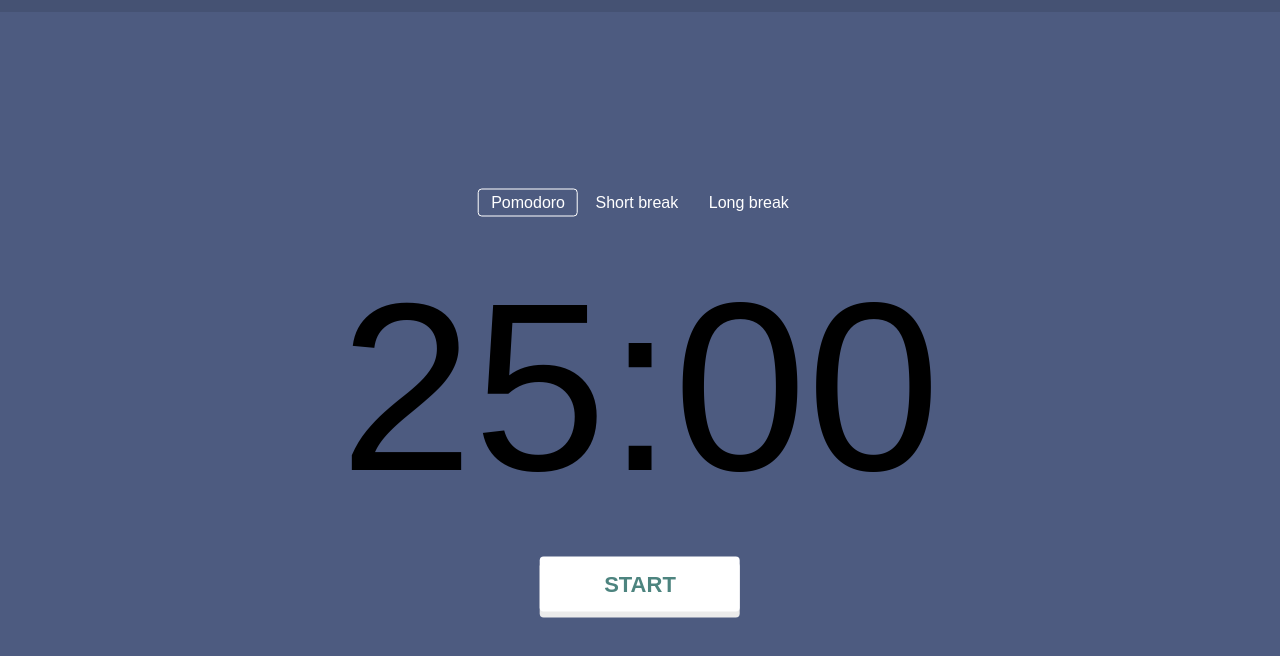
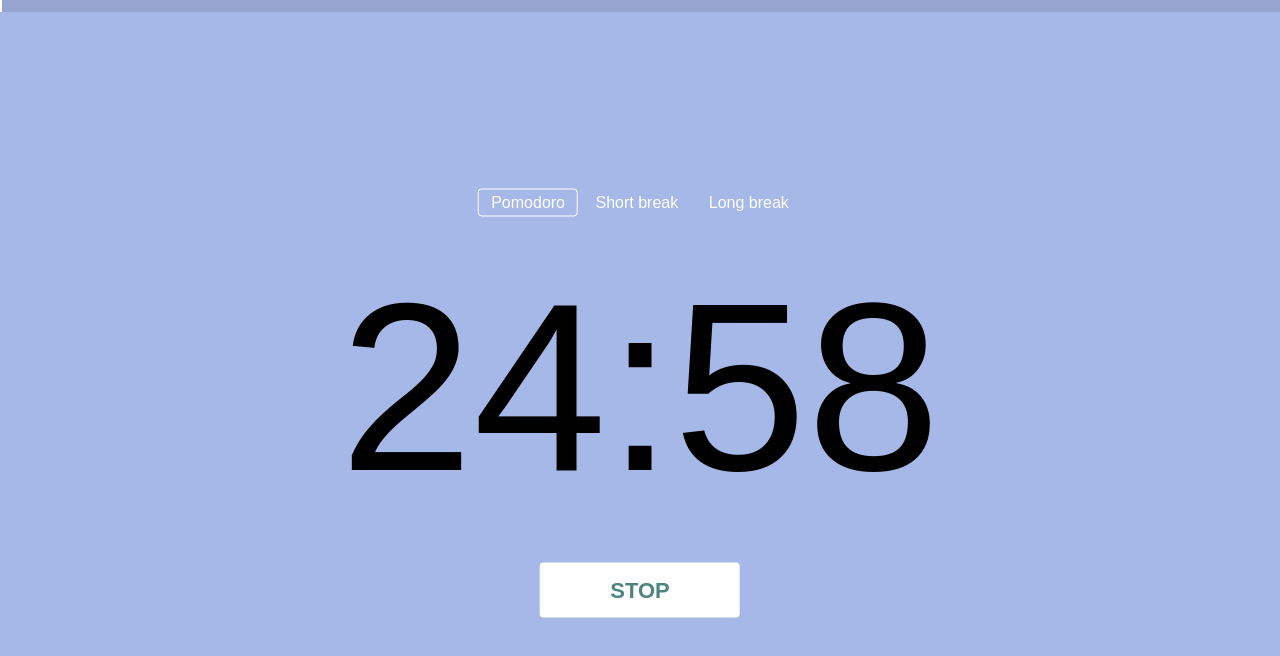
Before and after one commit to harsita-keerthi/pomodoro-timer, a website: page index.html in a window 1280 px wide. Both pictures are taken after a click on the button "START". Drawn offline with Linux system fonts and the light colour scheme.

Commit message:
Complete project

```diff
--- a/main.js
+++ b/main.js
@@ -0,0 +1,156 @@
+const timer = {
+    pomodoro: 25,
+    shortBreak: 5,
+    longBreak: 15,
+    longBreakInterval: 4,
+    sessions: 0,
+  };
+
+  let interval;
+
+  const buttonSound = new Audio('button-sound.mp3');
+  const mainButton = document.getElementById('js-btn');
+  mainButton.addEventListener('click', () => {
+    buttonSound.play();
+    const { action } = mainButton.dataset;
+    if (action === 'start') {
+      startTimer();
+    } else {
+      stopTimer();
+    }
+  });
+
+  const modeButtons = document.querySelector('#js-mode-buttons');
+  modeButtons.addEventListener('click', handleMode);
+
+  function getRemainingTime(endTime) {
+    const currentTime = Date.parse(new Date());
+    const difference = endTime - currentTime;
+
+    const total = Number.parseInt(difference / 1000, 10);
+    const minutes = Number.parseInt((total / 60) % 60, 10);
+    const seconds = Number.parseInt(total % 60, 10);
+
+    return {
+      total,
+      minutes,
+      seconds,
+    };
+  }
+
+  function startTimer() {
+    let { total } = timer.remainingTime;
+    const endTime = Date.parse(new Date()) + total * 1000;
+
+    if (timer.mode === 'pomodoro') timer.sessions++;
+
+    mainButton.dataset.action = 'stop';
+    mainButton.textContent = 'stop';
+    mainButton.classList.add('active');
+
+    interval = setInterval(function() {
+      timer.remainingTime = getRemainingTime(endTime);
+      updateClock();
+
+      total = timer.remainingTime.total;
+      if (total <= 0) {
+        clearInterval(interval);
+
+        switch (timer.mode) {
+          case 'pomodoro':
+            if (timer.sessions % timer.longBreakInterval === 0) {
+              switchMode('longBreak');
+            } else {
+              switchMode('shortBreak');
+            }
+            break;
+          default:
+            switchMode('pomodoro');
+        }
+
+        if (Notification.permission === 'granted') {
+          const text =
+            timer.mode === 'pomodoro' ? 'Get back to work!' : 'Take a break!';
+          new Notification(text);
+        }
+
+        document.querySelector(`[data-sound="${timer.mode}"]`).play();
+
+        startTimer();
+      }
+    }, 1000);
+  }
+
+  function stopTimer() {
+    clearInterval(interval);
+
+    mainButton.dataset.action = 'start';
+    mainButton.textContent = 'start';
+    mainButton.classList.remove('active');
+  }
+
+  function updateClock() {
+    const { remainingTime } = timer;
+    const minutes = `${remainingTime.minutes}`.padStart(2, '0');
+    const seconds = `${remainingTime.seconds}`.padStart(2, '0');
+
+    const min = document.getElementById('js-minutes');
+    const sec = document.getElementById('js-seconds');
+    min.textContent = minutes;
+    sec.textContent = seconds;
+
+    const text =
+      timer.mode === 'pomodoro' ? 'Get back to work!' : 'Take a break!';
+    document.title = `${minutes}:${seconds} — ${text}`;
+
+    const progress = document.getElementById('js-progress');
+    progress.value = timer[timer.mode] * 60 - timer.remainingTime.total;
+  }
+
+  function switchMode(mode) {
+    timer.mode = mode;
+    timer.remainingTime = {
+      total: timer[mode] * 60,
+      minutes: timer[mode],
+      seconds: 0,
+    };
+
+    document
+      .querySelectorAll('button[data-mode]')
+      .forEach(e => e.classList.remove('active'));
+    document.querySelector(`[data-mode="${mode}"]`).classList.add('active');
+    document.body.style.backgroundColor = `var(--${mode})`;
+    document
+      .getElementById('js-progress')
+      .setAttribute('max', timer.remainingTime.total);
+
+    updateClock();
+  }
+
+  function handleMode(event) {
+    const { mode } = event.target.dataset;
+
+    if (!mode) return;
+
+    switchMode(mode);
+    stopTimer();
+  }
+
+  document.addEventListener('DOMContentLoaded', () => {
+    if ('Notification' in window) {
+      if (
+        Notification.permission !== 'granted' &&
+        Notification.permission !== 'denied'
+      ) {
+        Notification.requestPermission().then(function(permission) {
+          if (permission === 'granted') {
+            new Notification(
+              'Awesome! You will be notified at the start of each session'
+            );
+          }
+        });
+      }
+    }
+
+    switchMode('pomodoro');
+  });
--- a/styles.css
+++ b/styles.css
@@ -9,9 +9,9 @@ html {
 }
 
 :root {
-  --pomodoro: hsl(223, 25%, 40%);
-  --shortBreak: hsl(48, 23%, 40%);
-  --longBreak: hsl(105, 16%, 40%);
+  --pomodoro: hsl(224, 58%, 78%);
+  --shortBreak: hsl(48, 56%, 74%);
+  --longBreak: hsl(105, 43%, 75%);
 }
 
 body {
```
